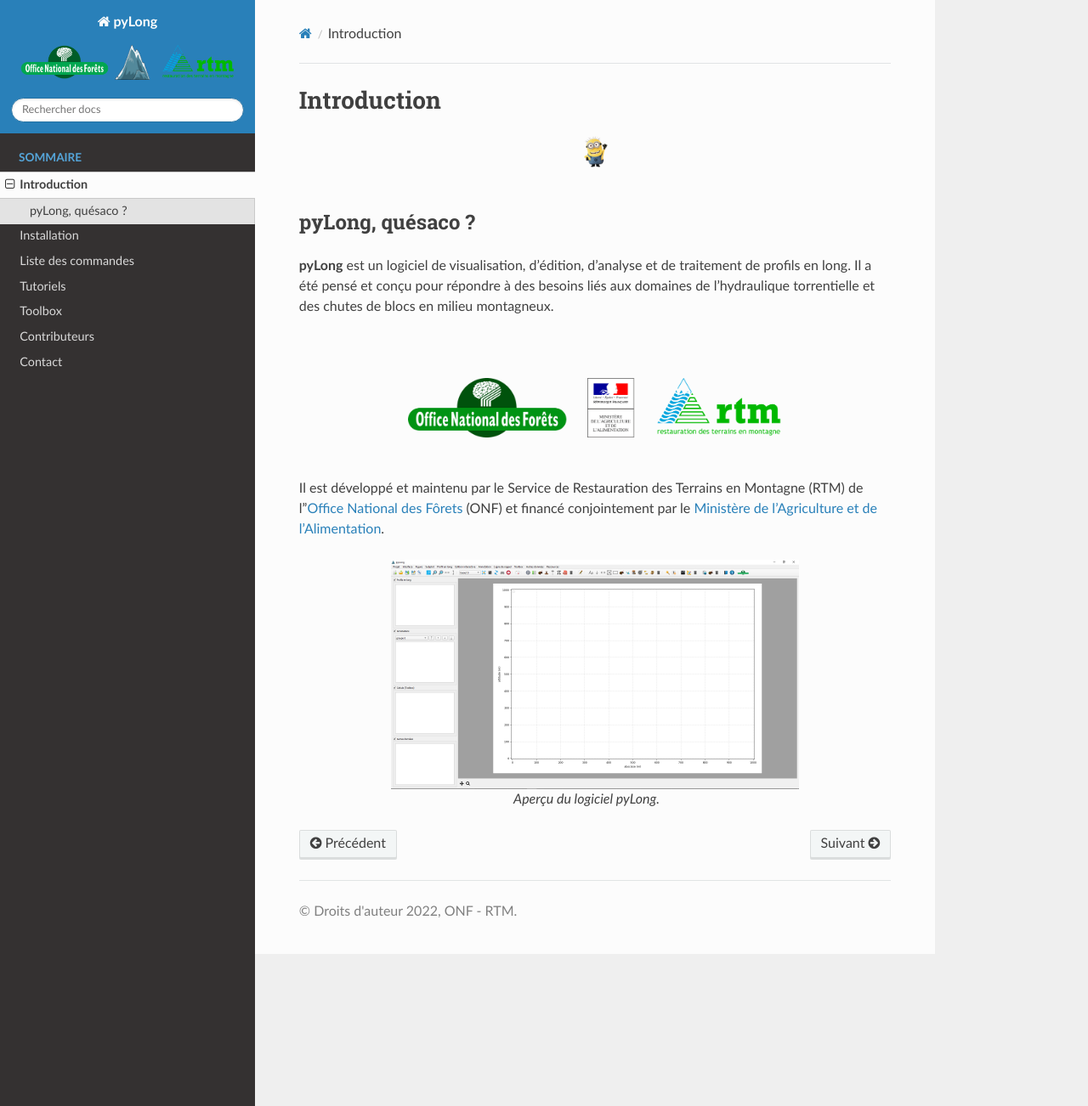
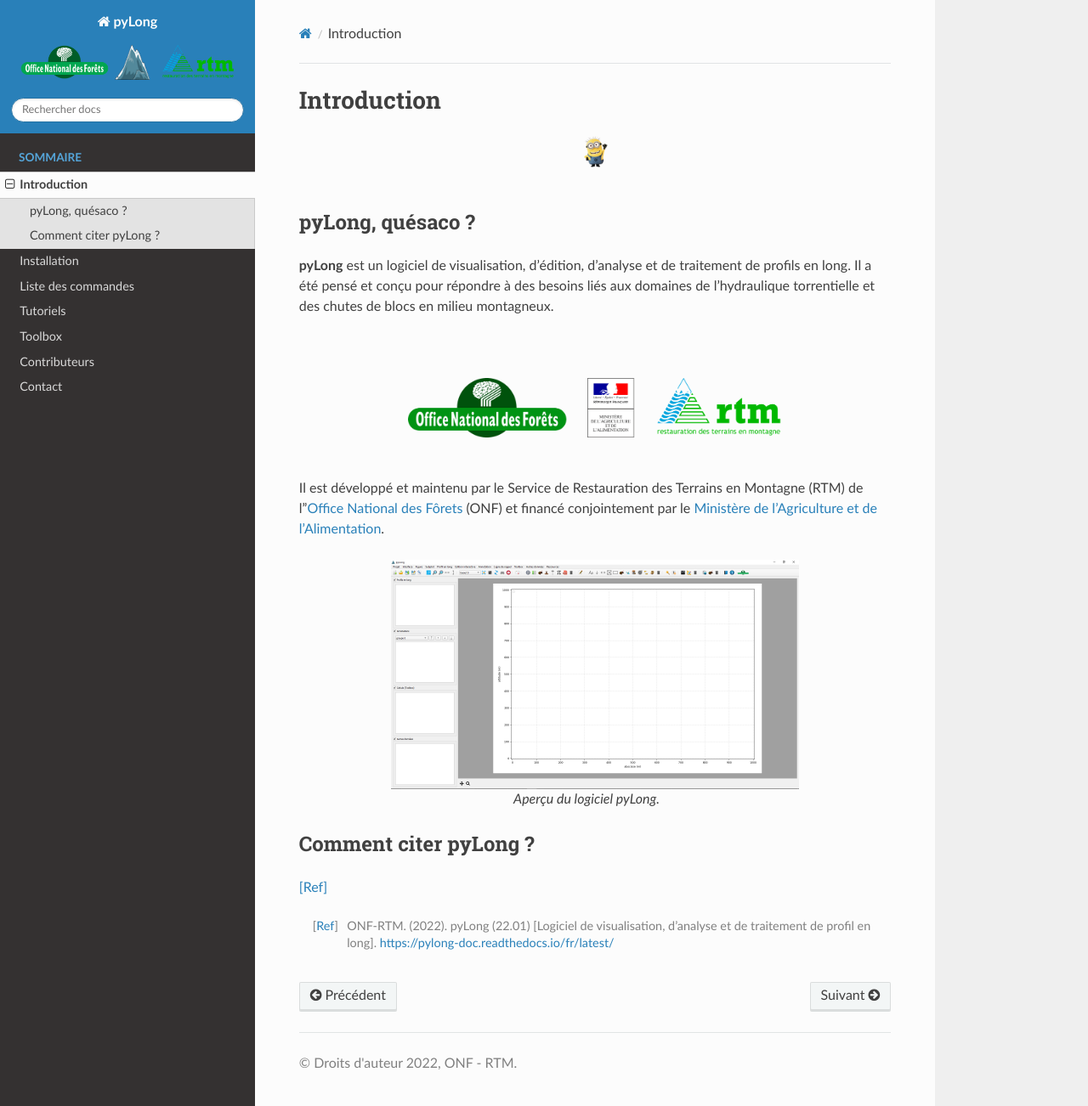
Before and after one commit to clementroussel/pyLong-doc, a Sphinx documentation site: the page built from docs/source/introduction.rst, in a window 1280 px wide and 1302 px high. Shown: the whole window at 85% size. Built offline with Sphinx 7.4.7 and the Read the Docs theme 2.0.0, drawn with Linux system fonts in a browser that asks for light colours.

Commit message:
Update introduction.rst

```diff
--- a/docs/source/introduction.rst
+++ b/docs/source/introduction.rst
@@ -30,3 +30,10 @@
    :scale: 25%
 
    Aperçu du logiciel pyLong.
+
+Comment citer pyLong ?
+======================
+
+[Ref]_
+
+.. [Ref] ONF-RTM. (2022). pyLong (22.01) [Logiciel de visualisation, d’analyse et de traitement de profil en long]. https://pylong-doc.readthedocs.io/fr/latest/
```
